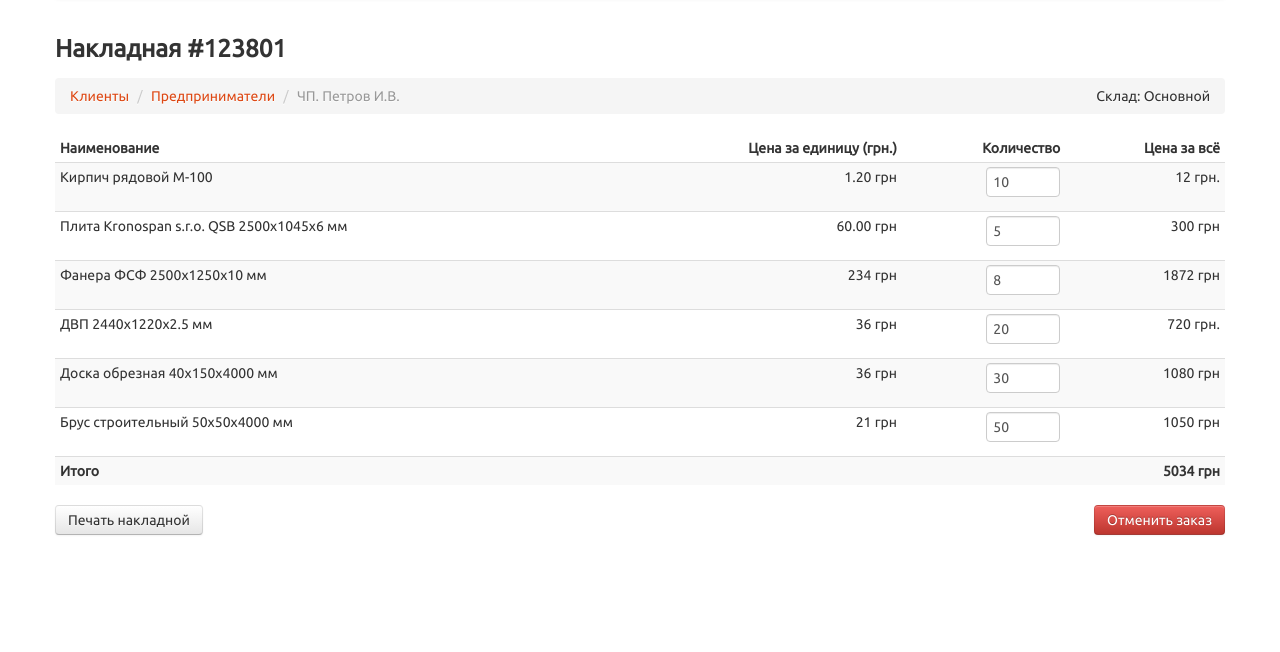
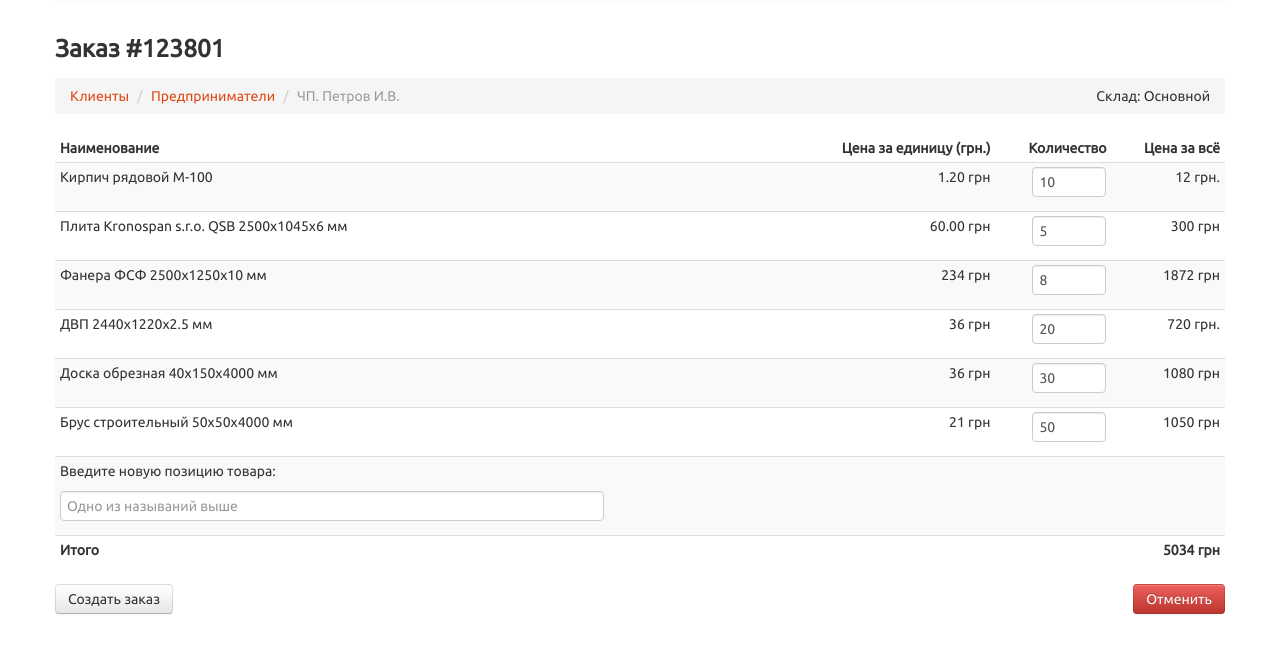
Before and after one commit to s-stude/salman, a website: page index.html in a window 1280 px wide. Shown: the part 44-696 px from the top of the page. Drawn offline with nearby package versions, Linux system fonts and the light colour scheme.

Commit message:
Playing with markup

```diff
--- a/index.html
+++ b/index.html
@@ -23,7 +23,7 @@
 
     <div class="row">
         <div class="span12">
-            <h3>Накладная #123801</h3>
+            <h3>Заказ #123801</h3>
         </div>
     </div>
 
@@ -99,17 +99,32 @@
                     <td class="text-right">1050 грн</td>
                 </tr>
                 <tr>
+                    <td>
+                        <p>Введите новую позицию товара:</p>
+                        <input type="text" class="input-xxlarge" placeholder="Одно из называний выше"
+                               data-provide="typeahead" data-items="4"
+                               data-source="[&quot;Кирпич рядовой М-100&quot;,&quot;Плита Kronospan s.r.o. QSB 2500x1045x6 мм&quot;,&quot;Фанера ФСФ 2500x1250x10 мм&quot;,&quot;ДВП 2440х1220х2.5 мм&quot;,&quot;ДВП 2440х1220х2.5 мм&quot;,&quot;Доска обрезная 40x150x4000 мм&quot;,&quot;Брус строительный 50x50x4000 мм&quot;]">
+                    </td>
+                    <td></td>
+                    <td></td>
+                    <td></td>
+
+                </tr>
+                <tr>
                     <td colspan="3"><strong>Итого</strong></td>
                     <td class="text-right"><strong>5034 грн</strong></td>
                 </tr>
                 </tbody>
             </table>
-            <button class="btn">Печать накладной</button>
-            <button class="btn btn-danger pull-right">Отменить заказ</button>
+            <p>
+                <button class="btn">Создать заказ</button>
+                <button class="btn btn-danger pull-right">Отменить</button>
+            </p>
         </div>
     </div>
 </div>
 
+<script src="http://code.jquery.com/jquery.js"></script>
 <script type="text/javascript" src="assets/js/bootstrap.js"></script>
 </body>
 </html>
```
